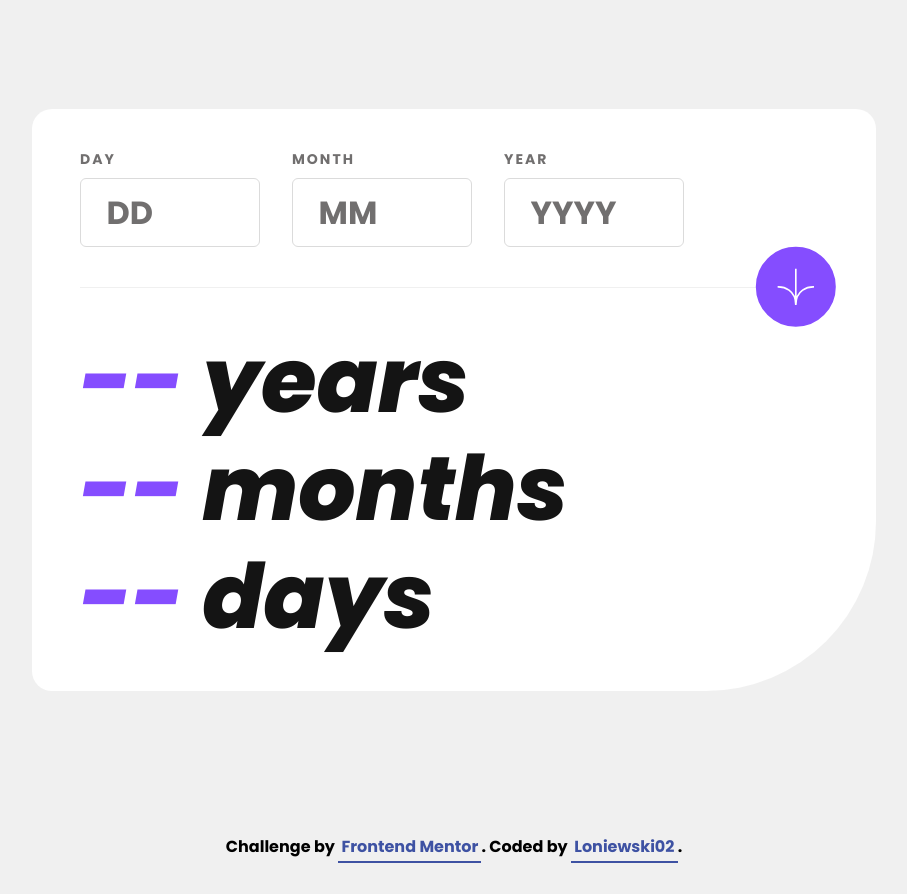
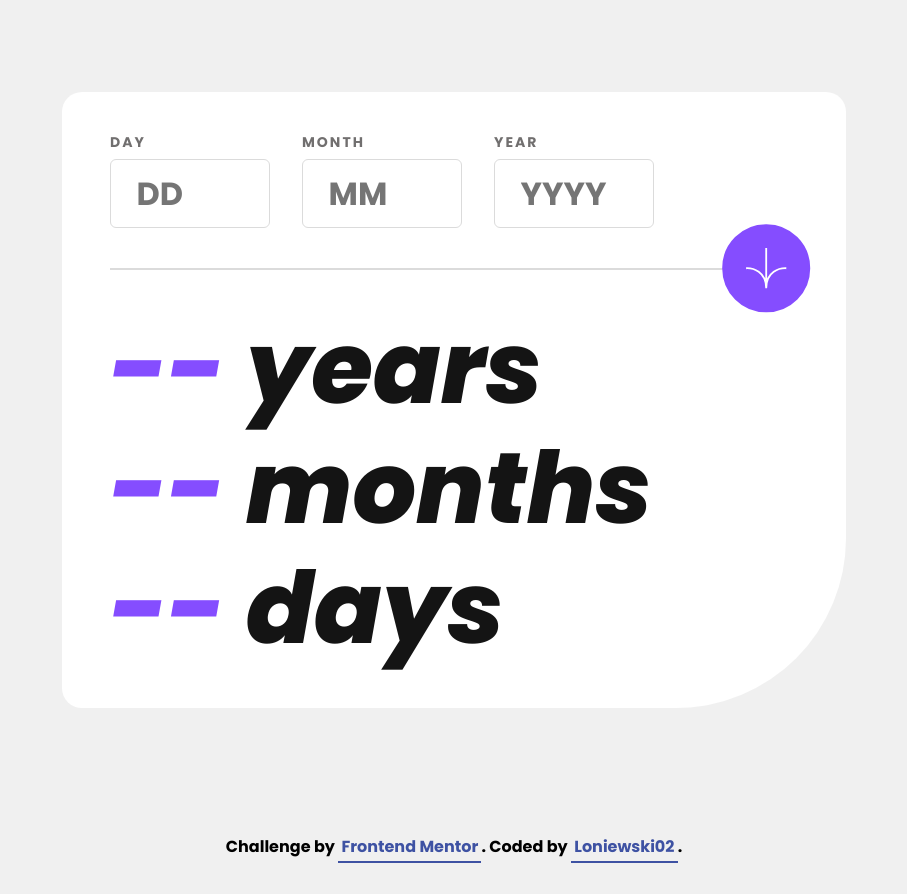
Before and after one commit to Loniewski02/FM-age-calculator-app, a plain HTML site: page index.html in a window 1536 px wide. Shown: the whole page, without its empty margins (314-1221 px from the left). Drawn offline with Linux system fonts and the light colour scheme.

Commit message:
changed font size on almost all elements

```diff
--- a/src/js/main.js
+++ b/src/js/main.js
@@ -102,7 +102,6 @@ const enterKeyCheck = event => {
 };
 
 calcBtn.addEventListener('click', () => {
-	calcBtn.focus();
 	main();
 });
 
--- a/src/sass/style.scss
+++ b/src/sass/style.scss
@@ -87,7 +87,7 @@ body {
 
 				&::placeholder {
 					font-weight: 800;
-					color: $smokey-grey;
+
 				}
 			}
 		}
@@ -101,7 +101,7 @@ body {
 
 		hr {
 			border: none;
-			border-top: 1px solid $light-grey;
+			border-top: 2px solid $light-grey;
 		}
 
 		&-btn {
@@ -204,8 +204,8 @@ body {
 			margin-right: 7em;
 
 			&-box {
-				gap: 0.5em;
-				max-width: 180px;
+				gap: 0.4em;
+				max-width: 160px;
 
 				.error-info {
 					font-size: 1.3rem;
@@ -229,10 +229,10 @@ body {
 			&-btn {
 				left: 100%;
 				top: 50%;
-				padding: 1.2em;
+				padding: 1.3em;
 				img {
-					height: 3.8rem;
-					width: 3.8rem;
+					height: 4.2rem;
+					width: 4.2rem;
 				}
 			}
 		}
@@ -242,7 +242,7 @@ body {
 				font-weight: 700;
 				font-style: italic;
 				color: $off-black;
-				font-size: 9rem;
+				font-size: 10rem;
 				line-height: 1.2em;
 
 				span {
```
Also changed, not shown: dist/css/style.min.css, dist/js/main.min.js.
